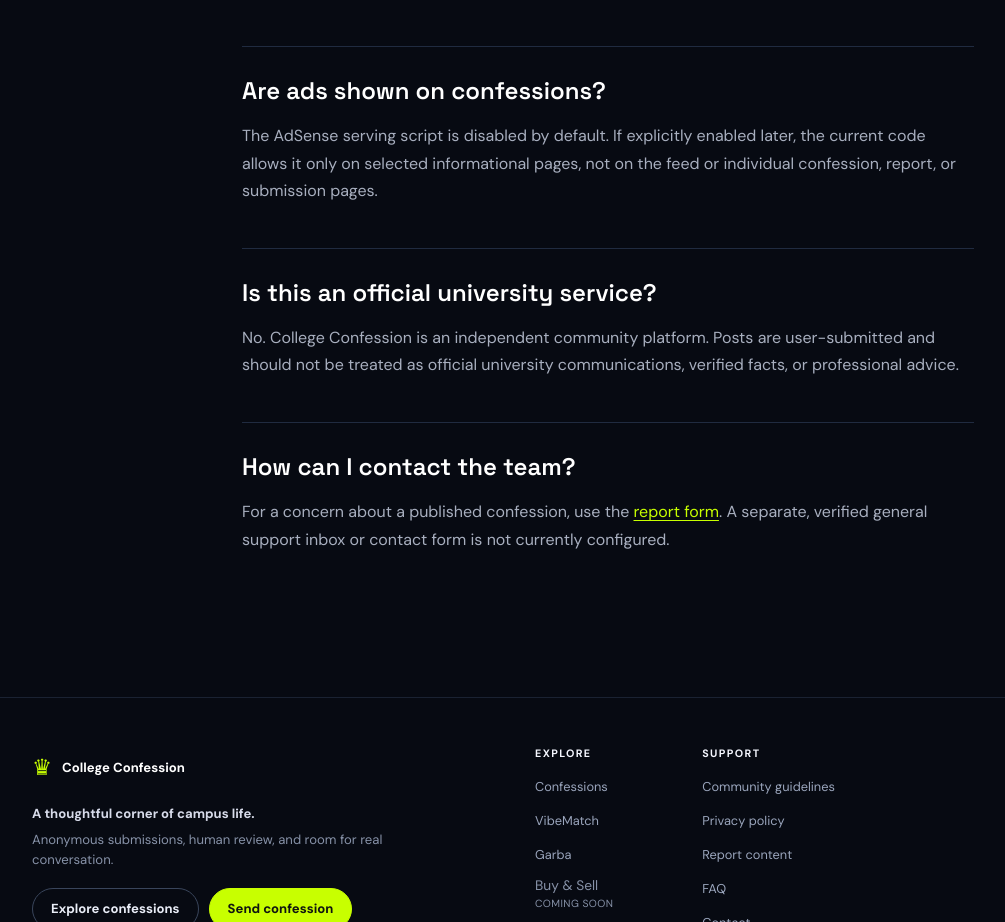
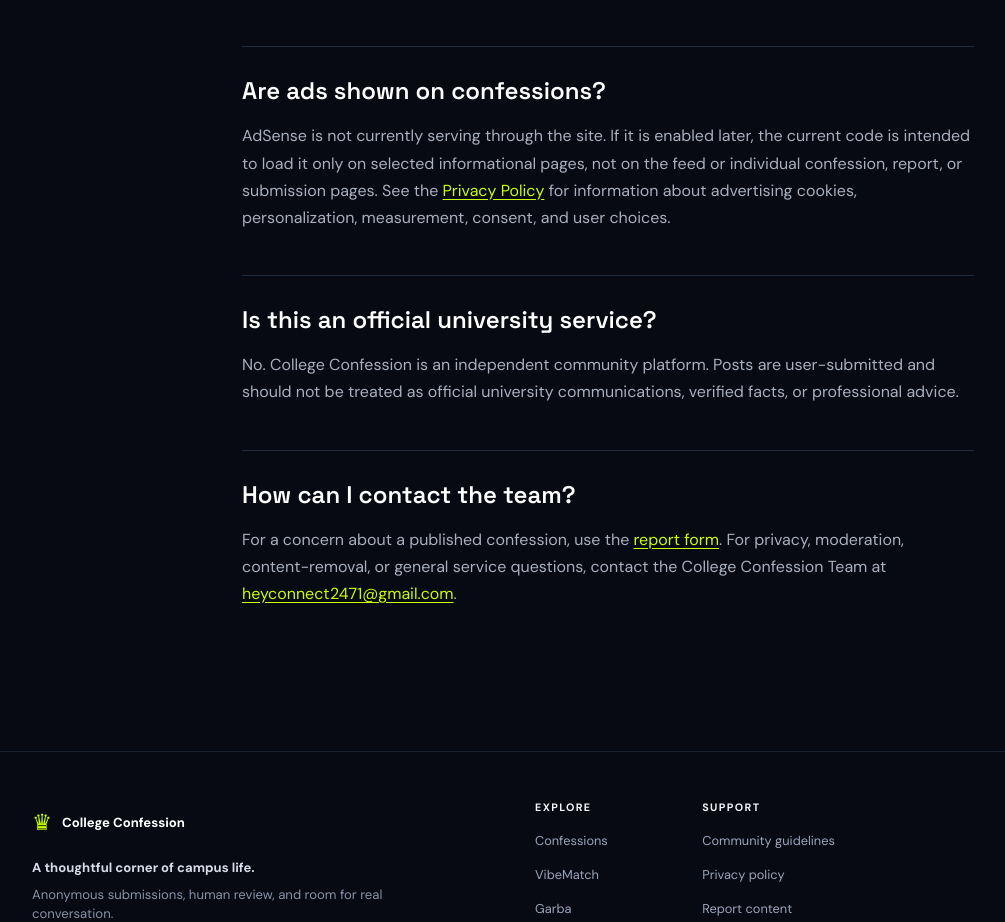
Before and after one commit to gulshanverse/social-media-service, a Next.js app in the folder apps/web/: page /faq in a window 1280 px wide. Shown: the part 1941-2863 px from the top of the page, without its empty margins (32-1037 px from the left). Built offline with nearby package versions, Linux system fonts and the light colour scheme; no server answers.

Commit message:
fix: improve AdSense contact and privacy disclosures

```diff
--- a/apps/web/app/legal-pages.tsx
+++ b/apps/web/app/legal-pages.tsx
@@ -79,18 +79,25 @@ export function PrivacyPage() {
         <LegalParagraph>
           The public site uses Vercel Analytics and Speed Insights for aggregate usage and
           performance measurement. Their providers may process browser and request signals under
-          their own privacy terms. The Google AdSense account-verification meta tag is present, but
-          the AdSense serving script is disabled by default. If explicitly enabled later, the code
-          is restricted to designated informational pages and is not loaded on confession, feed,
-          report, or submission pages. This policy must be reviewed before advertising is enabled.
+          their own privacy terms. The site also has a Google AdSense account-verification tag and
+          an ads.txt file, but the AdSense serving script is not currently loaded, so AdSense
+          advertising cookies are not currently being set by this site. If AdSense is enabled in the
+          future, the current code is intended to load it only on designated informational pages,
+          not on confession, feed, report, or submission pages. Google may use cookies or similar
+          identifiers to measure advertising performance and, where enabled and permitted,
+          personalize ads. Where consent is required by applicable law, the site will need to obtain
+          that consent before using non-essential advertising cookies or personalized advertising.
+          Users can manage advertising personalization through Google&apos;s Ads Settings, their
+          browser controls, and other choices made available by Google and applicable law.
         </LegalParagraph>
       </LegalSection>
       <LegalSection title="Your choices and contact">
         <LegalParagraph>
           For a privacy or removal concern about a published confession, submit a{' '}
-          <Link href="/report">report</Link> with the public link and closest reason. A separate,
-          verified general support inbox or contact form is not currently configured. Requests are
-          reviewed in context; this page does not promise a particular outcome or response time.
+          <Link href="/report">report</Link> with the public link and closest reason. For privacy,
+          moderation, content-removal, or general service questions, contact the College Confession
+          Team at <a href="mailto:heyconnect2471@gmail.com">heyconnect2471@gmail.com</a>. Requests
+          are reviewed in context; this page does not promise a particular outcome or response time.
         </LegalParagraph>
       </LegalSection>
     </LegalPage>
@@ -261,11 +268,11 @@ export function SafetyPage() {
       </LegalSection>
       <LegalSection title="General support and urgent situations">
         <LegalParagraph>
-          The <Link href="/contact">Contact page</Link> explains the currently supported routes.
-          There is no verified general support inbox or contact form configured at this time, so use
-          the report form for concerns about a published post. College Confession is not an
-          emergency response service; if someone is in immediate danger, contact local emergency
-          services first.
+          The <Link href="/contact">Contact page</Link> explains the supported routes. For privacy,
+          moderation, content-removal, or general service questions, contact the College Confession
+          Team at <a href="mailto:heyconnect2471@gmail.com">heyconnect2471@gmail.com</a>. College
+          Confession is not an emergency response service; if someone is in immediate danger,
+          contact local emergency services first.
         </LegalParagraph>
       </LegalSection>
     </LegalPage>
@@ -289,9 +296,16 @@ export function ContactPage() {
       <LegalSection title="General questions">
         <LegalParagraph>
           Read the <Link href="/faq">FAQ</Link> or the{' '}
-          <Link href="/community-guidelines">Community Guidelines</Link>. A separate, verified
-          general support inbox or contact form is not currently configured, so do not rely on an
-          email address for support.
+          <Link href="/community-guidelines">Community Guidelines</Link>. For privacy, moderation,
+          content-removal, or general service questions, contact the College Confession Team at{' '}
+          <a href="mailto:heyconnect2471@gmail.com">heyconnect2471@gmail.com</a>.
+        </LegalParagraph>
+      </LegalSection>
+      <LegalSection title="Who operates College Confession">
+        <LegalParagraph>
+          College Confession is operated by the College Confession Team. The team can be reached at{' '}
+          <a href="mailto:heyconnect2471@gmail.com">heyconnect2471@gmail.com</a> for privacy,
+          moderation, content-removal, accessibility, or general service questions.
         </LegalParagraph>
       </LegalSection>
       <LegalSection title="More help">
@@ -453,9 +467,11 @@ export function FaqPage() {
       </LegalSection>
       <LegalSection title="Are ads shown on confessions?">
         <LegalParagraph>
-          The AdSense serving script is disabled by default. If explicitly enabled later, the
-          current code allows it only on selected informational pages, not on the feed or individual
-          confession, report, or submission pages.
+          AdSense is not currently serving through the site. If it is enabled later, the current
+          code is intended to load it only on selected informational pages, not on the feed or
+          individual confession, report, or submission pages. See the{' '}
+          <Link href="/privacy">Privacy Policy</Link> for information about advertising cookies,
+          personalization, measurement, consent, and user choices.
         </LegalParagraph>
       </LegalSection>
       <LegalSection title="Is this an official university service?">
@@ -468,8 +484,9 @@ export function FaqPage() {
       <LegalSection title="How can I contact the team?">
         <LegalParagraph>
           For a concern about a published confession, use the{' '}
-          <Link href="/report">report form</Link>. A separate, verified general support inbox or
-          contact form is not currently configured.
+          <Link href="/report">report form</Link>. For privacy, moderation, content-removal, or
+          general service questions, contact the College Confession Team at{' '}
+          <a href="mailto:heyconnect2471@gmail.com">heyconnect2471@gmail.com</a>.
         </LegalParagraph>
       </LegalSection>
     </LegalPage>
```
